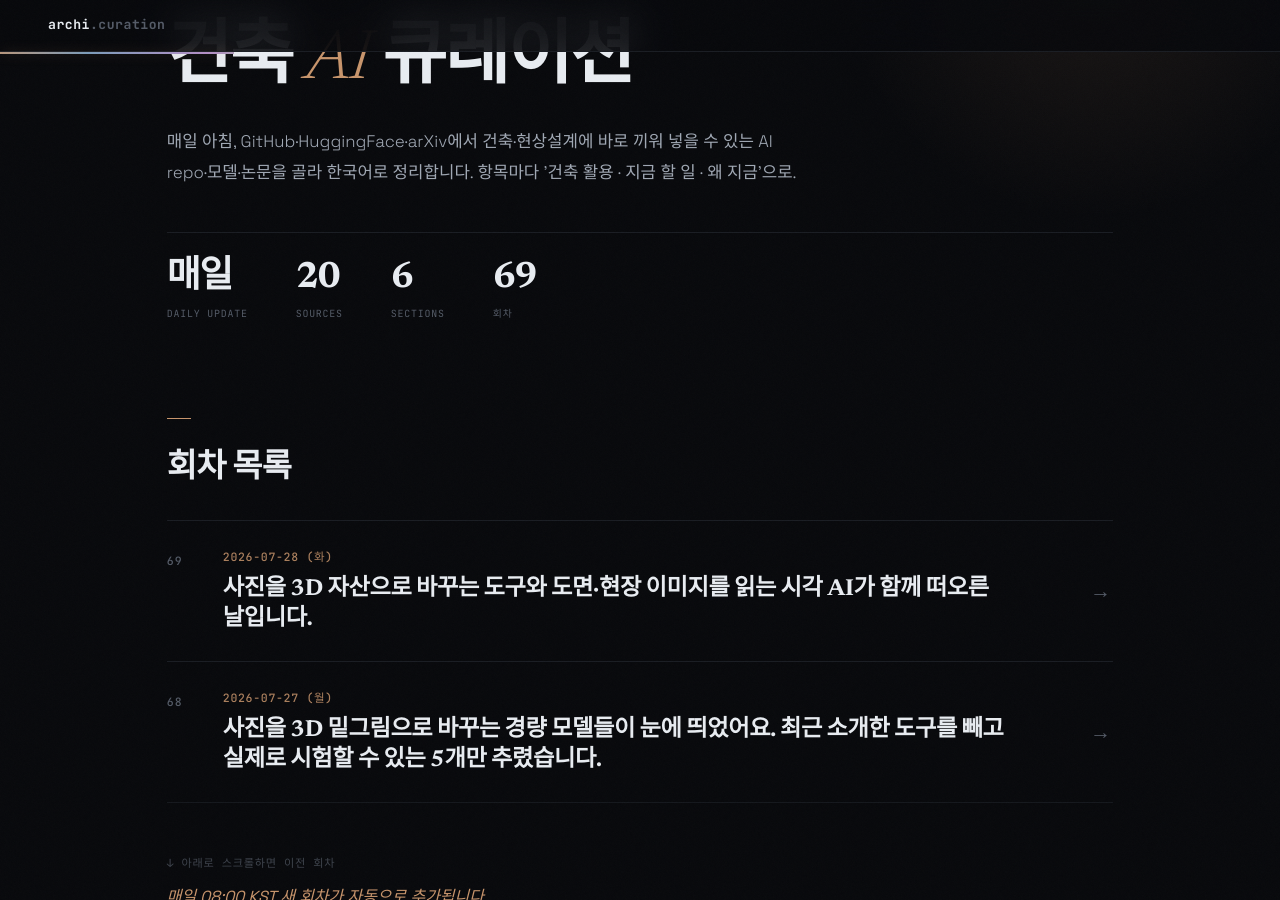
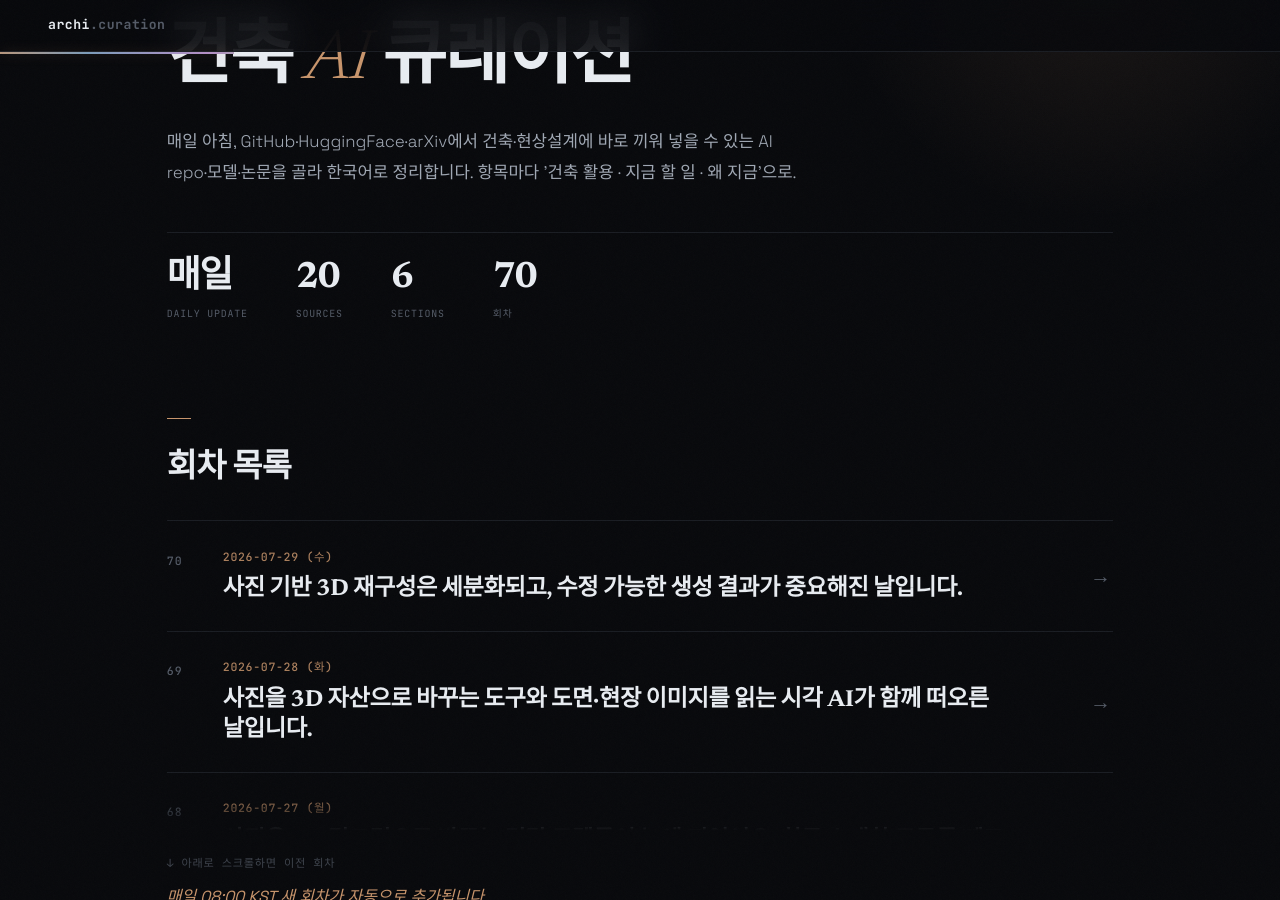
Before and after one commit to ghkch5gh-jpg/ainews-curation, a Jekyll site: the page built from index.md, in a window 1280 px wide and 900 px high, scrolled down 190 px. Built offline with Jekyll 4.4.1, drawn with Linux system fonts in a browser that asks for light colours; some web fonts are replaced.

Commit message:
daily: 2026-07-29

```diff
--- /dev/null
+++ b/2026-07-29_수.md
@@ -0,0 +1,123 @@
+---
+title: 2026-07-29 (수)
+eyebrow: ARCH · AI CURATION
+hero_title: "2026 · 07 · 29 <em>(수)</em>"
+description: "사진 기반 3D 재구성은 세분화되고, 수정 가능한 생성 결과가 중요해진 날입니다."
+summary: 사진 기반 3D 재구성은 세분화되고, 수정 가능한 생성 결과가 중요해진 날입니다.
+---
+
+<div class="news">
+<section class="news-flow-sec reveal"><h2 class="news-flow__t">이번 회차 흐름</h2><div class="news-flow"><p>안녕하세요! 오늘은 사진을 3D로 바꾸는 모델들이 눈에 띕니다. 다만 최근 회차와 겹치는 자료가 많아, 중복을 빼고 실제로 내려받을 수 있는 항목만 남겼어요. 건축에 바로 쓰는 BIM 도구보다는 현장 기록과 주변 맥락 복원에 가까운 자료가 중심입니다. 특히 Map Anything과 항공사진용 모델은 대지 모형을 만드는 실험에 연결해볼 만합니다. URHead는 건축용은 아니지만, 보기 좋은 3D와 수정 가능한 구조를 함께 다루려는 흐름을 잘 보여줍니다.</p></div></section>
+<section class="news-sec">
+<h2 class="news-sec__t">오늘의 헤드라인</h2>
+<article class="ni reveal">
+  <header class="ni__h">
+    <span class="ni__n">01</span>
+    <a class="ni__t" href="https://huggingface.co/facebook/map-anything" target="_blank" rel="noopener">사진을 공간 지도로 바꾸는 Map Anything <span class="ni__arrow">↗</span></a>
+    <span class="ni__tr"><span class="ni__src">HuggingFace</span><span class="ni__score">8/10</span></span>
+  </header>
+  <p class="ni__body">Map Anything은 이미지에서 3D 공간 정보를 복원하는 모델입니다. 여러 시점의 사진에서 깊이와 카메라 위치, 장면의 공통 가시 영역 등을 추정하는 용도로 볼 수 있습니다. 수집 페이지에는 건축 전용 출력 형식이 명시되지 않았으므로 IFC 변환 가능 여부는 직접 확인해야 합니다.</p>
+  <ul class="ni__pts"><li>사진을 바탕으로 3D 공간을 복원하는 모델</li><li>현장과 대지 주변 기록에 시험 가능</li><li>IFC·CAD 변환은 별도 작업 필요</li></ul>
+  <div class="ni__meta">
+    <div class="ni__row"><dt>얻는 것</dt><dd>답사 사진으로 주변 건물과 골목의 대략적인 3D 바탕을 만드는 실험에 활용할 수 있습니다. 정확한 측량이나 법규 검토 자료를 대신할 수준인지는 별도로 검증해야 합니다.</dd></div>
+    <div class="ni__row ni__row--do"><dt>지금 할 일</dt><dd><p class="ni__do-text"><code class="ni__code">git clone https://huggingface.co/facebook/map-anything</code> 후 모델 카드에서 예제 입력 형식과 출력 파일 종류부터 확인하세요.</p></dd></div>
+    <div class="ni__row ni__row--why"><dt>왜 지금</dt><dd>사진 기반 3D 모델이 단일 물체를 넘어 공간 전체를 다루는 방향으로 넓어지고 있습니다.</dd></div>
+  </div>
+  <footer class="ni__f"><span class="ni__verified">✓ 원문 대조</span><a class="ni__story" href="https://huggingface.co/facebook/map-anything" target="_blank" rel="noopener">스토리 →</a></footer>
+</article>
+<article class="ni reveal">
+  <header class="ni__h">
+    <span class="ni__n">02</span>
+    <a class="ni__t" href="https://huggingface.co/tencent/Hunyuan3D-Omni" target="_blank" rel="noopener">부분을 지정해 만들 수 있는 Hunyuan3D-Omni <span class="ni__arrow">↗</span></a>
+    <span class="ni__tr"><span class="ni__src">HuggingFace</span><span class="ni__score">7/10</span></span>
+  </header>
+  <p class="ni__body">Hunyuan3D-Omni는 이미지를 3D 형태로 바꾸는 생성 모델입니다. 참고 이미지를 3D 초벌 모형으로 바꾸는 용도로 볼 수 있습니다. 수집 정보만으로는 건축 규모와 치수 정확도를 확인할 수 없어 형태 탐색용으로 보는 편이 안전합니다.</p>
+  <ul class="ni__pts"><li>참고 이미지에서 3D 형태 생성</li><li>초기 매스와 오브제 탐색에 적합</li><li>치수 정확도와 건축 형식 지원은 확인 필요</li></ul>
+  <div class="ni__meta">
+    <div class="ni__row"><dt>얻는 것</dt><dd>파사드 요소나 전시 구조물의 참고 이미지를 빠르게 입체화하는 실험에 쓸 수 있습니다. 실시도면이나 면적 산정용 모델로 바로 사용하면 안 됩니다.</dd></div>
+    <div class="ni__row ni__row--do"><dt>지금 할 일</dt><dd><p class="ni__do-text"><code class="ni__code">git clone https://huggingface.co/tencent/Hunyuan3D-Omni</code> 후 모델 카드의 입력 조건과 출력 형식을 확인하고 단순한 파빌리온 이미지로 시험하세요.</p></dd></div>
+    <div class="ni__row ni__row--why"><dt>왜 지금</dt><dd>이미지 생성에 머물던 설계 AI가 수정 가능한 3D 결과를 내놓는 쪽으로 이동하고 있습니다.</dd></div>
+  </div>
+  <footer class="ni__f"><span class="ni__verified">✓ 원문 대조</span><a class="ni__story" href="https://huggingface.co/tencent/Hunyuan3D-Omni" target="_blank" rel="noopener">스토리 →</a></footer>
+</article>
+<article class="ni reveal">
+  <header class="ni__h">
+    <span class="ni__n">03</span>
+    <a class="ni__t" href="https://huggingface.co/kvuong2711/checkpoint-aerial-mast3r" target="_blank" rel="noopener">항공사진용 3D 복원 모델 <span class="ni__arrow">↗</span></a>
+    <span class="ni__tr"><span class="ni__src">HuggingFace</span><span class="ni__score">8/10</span></span>
+  </header>
+  <p class="ni__body">이 모델은 항공 이미지용으로 공개된 Image-to-3D 모델 파일입니다. 다만 수집 페이지에는 구체적인 입력 방식과 복원 절차가 나오지 않습니다. 정확도와 지원 축척도 확인되지 않으므로 실제 대지에 적용하기 전에 모델 카드와 관련 논문을 확인하고 기준점과 비교해야 합니다.</p>
+  <ul class="ni__pts"><li>항공사진을 겨냥한 3D 복원 모델</li><li>대지와 주변 도시 맥락 제작에 연결 가능</li><li>측량 기준점으로 오차 검증 필요</li></ul>
+  <div class="ni__meta">
+    <div class="ni__row"><dt>얻는 것</dt><dd>항공사진을 활용한 주변 건물과 지형의 참고용 3D 복원 가능성을 시험할 수 있습니다. 측량 성과나 인허가 도면을 대신할 수 있는지는 별도 검증이 필요합니다.</dd></div>
+    <div class="ni__row ni__row--do"><dt>지금 할 일</dt><dd><p class="ni__do-text"><code class="ni__code">git clone https://huggingface.co/kvuong2711/checkpoint-aerial-mast3r</code> 후 모델 카드와 관련 논문(arXiv: 2504.13157)에서 요구 입력 수와 실행 방법부터 확인하세요.</p></dd></div>
+    <div class="ni__row ni__row--why"><dt>왜 지금</dt><dd>물체 한 개보다 대지와 도시 맥락을 복원하는 모델이 건축 실무에는 더 직접적인 가치를 줍니다.</dd></div>
+  </div>
+  <footer class="ni__f"><span class="ni__verified">✓ 원문 대조</span><a class="ni__story" href="https://huggingface.co/kvuong2711/checkpoint-aerial-mast3r" target="_blank" rel="noopener">스토리 →</a></footer>
+</article>
+<article class="ni reveal">
+  <header class="ni__h">
+    <span class="ni__n">04</span>
+    <a class="ni__t" href="https://arxiv.org/html/2607.22673v1" target="_blank" rel="noopener">표면과 구조를 함께 다루는 URHead <span class="ni__arrow">↗</span></a>
+    <span class="ni__tr"><span class="ni__src">arXiv</span><span class="ni__score">5/10</span></span>
+  </header>
+  <p class="ni__body">URHead는 사람 머리 아바타를 대상으로 메시와 3D Gaussian Splatting을 UV 공간에서 함께 최적화하는 연구입니다. 기하 구조와 사실적인 외관 표현을 하나의 체계에서 다루는 방식으로 이해할 수 있습니다. 건축 도구는 아니지만, 서로 다른 3D 표현을 함께 관리하는 연구의 참고 사례가 될 수 있습니다.</p>
+  <ul class="ni__pts"><li>정교한 표면과 제어 가능한 3D 구조를 결합</li><li>형상을 움직여도 세부 표현을 유지</li><li>건축 직접 적용에는 별도 개발 필요</li></ul>
+  <div class="ni__meta">
+    <div class="ni__row"><dt>얻는 것</dt><dd>건물 외피의 기하 형상과 시각적 표현을 함께 관리하는 연구를 구상할 때 표현 방식을 참고할 수 있습니다. 지금 당장 Revit이나 Rhino에 넣어 사용하는 건축 도구는 아닙니다.</dd></div>
+    <div class="ni__row ni__row--do"><dt>지금 할 일</dt><dd><p class="ni__do-text">https://arxiv.org/abs/2607.22673v1 에서 제안 방식과 입력 자료, 실험 조건을 확인하세요.</p></dd></div>
+    <div class="ni__row ni__row--why"><dt>왜 지금</dt><dd>보기만 좋은 3D보다 수정과 측정이 가능한 3D가 중요해지면서 두 표현을 결합하는 연구가 늘고 있습니다.</dd></div>
+  </div>
+  <footer class="ni__f"><span class="ni__verified">✓ 원문 대조</span><a class="ni__story" href="https://arxiv.org/html/2607.22673v1" target="_blank" rel="noopener">스토리 →</a></footer>
+</article>
+</section>
+<section class="news-sec">
+<h2 class="news-sec__t">모델 · 데이터셋</h2>
+<article class="ni reveal">
+  <header class="ni__h">
+    <span class="ni__n">05</span>
+    <a class="ni__t" href="https://huggingface.co/lhjiang/anysplat" target="_blank" rel="noopener">여러 사진을 한 장면으로 묶는 AnySplat <span class="ni__arrow">↗</span></a>
+    <span class="ni__tr"><span class="ni__src">HuggingFace</span><span class="ni__score">7/10</span></span>
+  </header>
+  <p class="ni__body">AnySplat은 제약되지 않은 여러 시점의 이미지로 3D Gaussian Splatting 장면을 만드는 모델입니다. 서로 다른 시점의 사진을 입체적으로 둘러볼 수 있는 장면 표현으로 복원하는 계열의 도구입니다. 수집 페이지에는 건축 치수 정확도와 내보내기 형식이 설명되지 않아 모델 카드를 먼저 확인해야 합니다.</p>
+  <ul class="ni__pts"><li>사진 기반 입체 장면 복원</li><li>답사 기록과 기존 공간 보존에 활용 가능</li><li>CAD 변환과 치수 검증은 별도</li></ul>
+  <div class="ni__meta">
+    <div class="ni__row"><dt>얻는 것</dt><dd>리노베이션 대상이나 철거 예정 공간의 사진을 입체 참고 자료로 만드는 실험에 활용할 수 있습니다. 정밀 실측 모델보다는 설계팀의 공간 이해를 보조하는 자료로 접근하는 편이 안전합니다.</dd></div>
+    <div class="ni__row ni__row--do"><dt>지금 할 일</dt><dd><p class="ni__do-text"><code class="ni__code">git clone https://huggingface.co/lhjiang/anysplat</code> 후 Quick Start를 확인하고 작은 공간의 여러 시점 사진으로 입력 조건을 시험하세요.</p></dd></div>
+    <div class="ni__row ni__row--why"><dt>왜 지금</dt><dd>복잡한 촬영 장비 없이 일반 사진으로 공간을 기록하려는 선택지가 계속 늘고 있습니다.</dd></div>
+  </div>
+  <footer class="ni__f"><span class="ni__verified">✓ 원문 대조</span><a class="ni__story" href="https://huggingface.co/lhjiang/anysplat" target="_blank" rel="noopener">스토리 →</a></footer>
+</article>
+<article class="ni reveal">
+  <header class="ni__h">
+    <span class="ni__n">06</span>
+    <a class="ni__t" href="https://huggingface.co/Goodsleepeverday/fastgs" target="_blank" rel="noopener">빠른 장면 복원을 겨냥한 FastGS <span class="ni__arrow">↗</span></a>
+    <span class="ni__tr"><span class="ni__src">HuggingFace</span><span class="ni__score">6/10</span></span>
+  </header>
+  <p class="ni__body">FastGS는 3D Gaussian Splatting의 학습 가속과 새로운 시점 합성을 다루는 이미지 기반 모델입니다. 여러 사진으로 학습한 장면을 다른 시점에서 빠르게 표현하는 방향으로 볼 수 있습니다. 수집된 목록에는 구체적인 속도와 품질 수치가 없어 실제 장비에서 직접 비교해야 합니다.</p>
+  <ul class="ni__pts"><li>빠른 사진 기반 3D 복원을 지향</li><li>답사 결과를 당일 검토하는 실험에 적합</li><li>공개 정보가 적어 실행 조건 확인 필요</li></ul>
+  <div class="ni__meta">
+    <div class="ni__row"><dt>얻는 것</dt><dd>현장 사진으로 새로운 시점의 장면을 만드는 실험에 활용할 수 있습니다. 촬영 누락 구간을 현장에서 찾는 기능이나 BIM·정확한 메시를 바로 얻는 기능은 수집 정보만으로 확인되지 않습니다.</dd></div>
+    <div class="ni__row ni__row--do"><dt>지금 할 일</dt><dd><p class="ni__do-text"><code class="ni__code">git clone https://huggingface.co/Goodsleepeverday/fastgs</code> 후 모델 카드에서 학습 절차, 그래픽카드 요구량과 출력 형식을 먼저 확인하세요.</p></dd></div>
+    <div class="ni__row ni__row--why"><dt>왜 지금</dt><dd>현장 3D 기록은 최고 화질뿐 아니라 촬영 직후 결과를 확인할 수 있는 속도도 중요합니다.</dd></div>
+  </div>
+  <footer class="ni__f"><span class="ni__verified">✓ 원문 대조</span><a class="ni__story" href="https://huggingface.co/Goodsleepeverday/fastgs" target="_blank" rel="noopener">스토리 →</a></footer>
+</article>
+<article class="ni reveal">
+  <header class="ni__h">
+    <span class="ni__n">07</span>
+    <a class="ni__t" href="https://huggingface.co/microsoft/Mage-Flow-Edit-Turbo" target="_blank" rel="noopener">이미지를 다시 그리는 Mage-Flow Edit Turbo <span class="ni__arrow">↗</span></a>
+    <span class="ni__tr"><span class="ni__src">HuggingFace</span><span class="ni__score">6/10</span></span>
+  </header>
+  <p class="ni__body">Mage-Flow Edit Turbo는 기존 이미지를 지시에 따라 수정하는 이미지 편집 모델입니다. 말로 재료나 분위기 같은 변경 사항을 지시하는 용도로 볼 수 있습니다. 정확한 건축 형상을 유지하는지는 수집 정보로 확인되지 않으므로 투시도 아이디어 비교에 한정하는 편이 좋습니다.</p>
+  <ul class="ni__pts"><li>기존 이미지의 빠른 부분 수정</li><li>재료와 조명 대안 비교에 활용 가능</li><li>도면과 치수 보존은 보장되지 않음</li></ul>
+  <div class="ni__meta">
+    <div class="ni__row"><dt>얻는 것</dt><dd>같은 투시도에서 외장재나 분위기 대안을 여러 장 만드는 실험에 활용할 수 있습니다. 설계 형상이 변하지 않았는지 원본과 겹쳐 확인해야 합니다.</dd></div>
+    <div class="ni__row ni__row--do"><dt>지금 할 일</dt><dd><p class="ni__do-text"><code class="ni__code">git clone https://huggingface.co/microsoft/Mage-Flow-Edit-Turbo</code> 후 모델 카드의 실행 방법을 확인하고 동일 투시도에서 재료만 바꾸는 지시부터 시험하세요.</p></dd></div>
+    <div class="ni__row ni__row--why"><dt>왜 지금</dt><dd>새 이미지를 매번 만드는 것보다 기존 설계안을 유지하며 필요한 부분만 바꾸는 기능의 실무 가치가 커지고 있습니다.</dd></div>
+  </div>
+  <footer class="ni__f"><span class="ni__verified">✓ 원문 대조</span><a class="ni__story" href="https://huggingface.co/microsoft/Mage-Flow-Edit-Turbo" target="_blank" rel="noopener">스토리 →</a></footer>
+</article>
+</section>
+<div class="news-outro"><span class="news-outro__t">맺음말</span><p>오늘 자료에서는 단순히 그럴듯한 3D를 만드는 것보다, 나중에 고치고 측정할 수 있느냐가 더 중요한 기준으로 떠오릅니다. 아직 BIM으로 바로 넘어가는 다리는 부족하지만, 대지 기록과 기존 공간 복원부터 작은 실험을 시작하기에는 충분해 보여요.</p></div>
+</div>
--- a/index.md
+++ b/index.md
@@ -10,12 +10,13 @@ stats:
     lbl: "Sources"
   - num: "6"
     lbl: "Sections"
-  - num: "69"
+  - num: "70"
     lbl: "회차"
 ---
 
 ## 회차 목록
 
+- [2026-07-29 (수) — 사진 기반 3D 재구성은 세분화되고, 수정 가능한 생성 결과가 중요해진 날입니다.](2026-07-29_수.html)
 - [2026-07-28 (화) — 사진을 3D 자산으로 바꾸는 도구와 도면·현장 이미지를 읽는 시각 AI가 함께 떠오른 날입니다.](2026-07-28_화.html)
 - [2026-07-27 (월) — 사진을 3D 밑그림으로 바꾸는 경량 모델들이 눈에 띄었어요. 최근 소개한 도구를 빼고 실제로 시험할 수 있는 5개만 추렸습니다.](2026-07-27_월.html)
 - [2026-07-26 (일) — 중복 금지와 코드 공개 조건을 적용하니 오늘은 사진·영상에서 3D를 만드는 모델 4개만 남았습니다.](2026-07-26_일.html)
```
